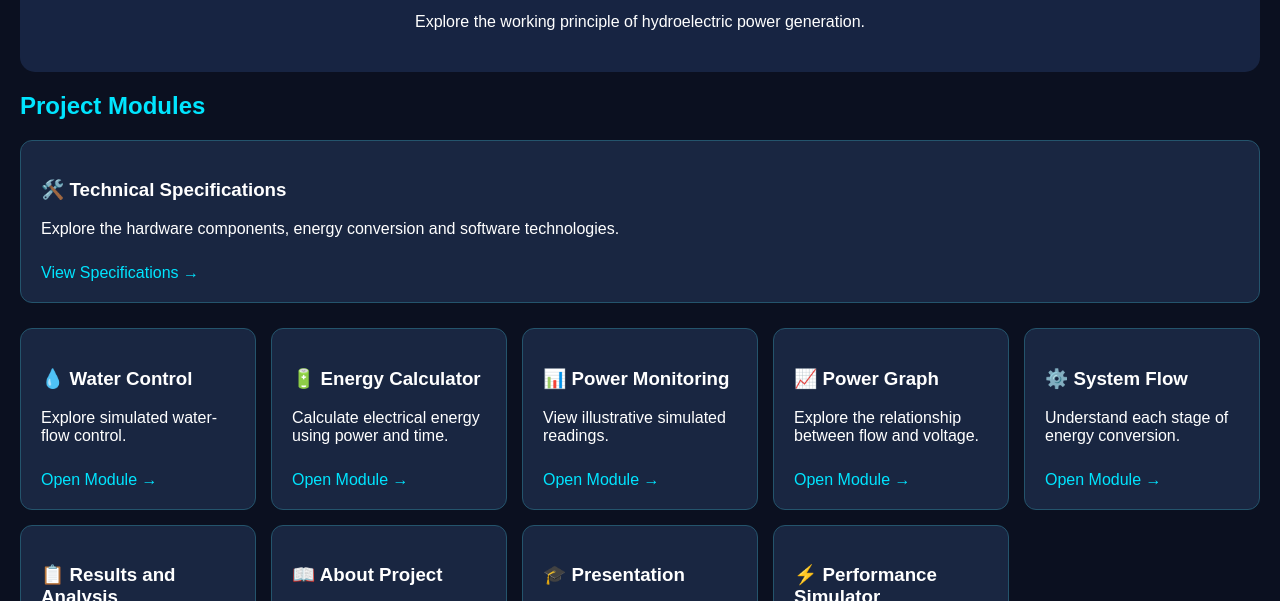
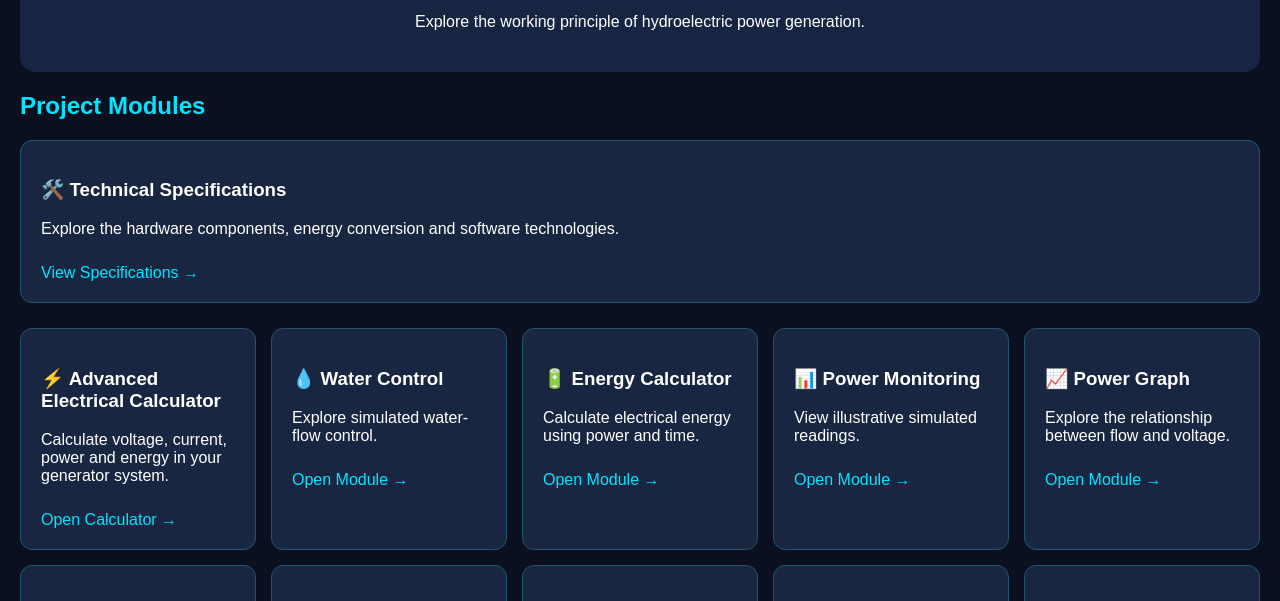
Before and after one commit to pragathish316/hydroelectric-power-generator, a plain HTML site: page dashboard.html in a window 1280 px wide. Shown: the part 147-748 px from the top of the page. Drawn offline with Linux system fonts and the light colour scheme.

Commit message:
Add advanced electrical calculator section to dashboard

```diff
--- a/dashboard.html
+++ b/dashboard.html
@@ -61,6 +61,11 @@ footer {
 </div>
 
 <div class="grid">
+  <div class="card">
+  <h3>⚡ Advanced Electrical Calculator</h3>
+  <p>Calculate voltage, current, power and energy in your generator system.</p>
+  <a href="advanced-calculator.html">Open Calculator →</a>
+</div>
 
   <div class="card">
     <h3>💧 Water Control</h3>
```
